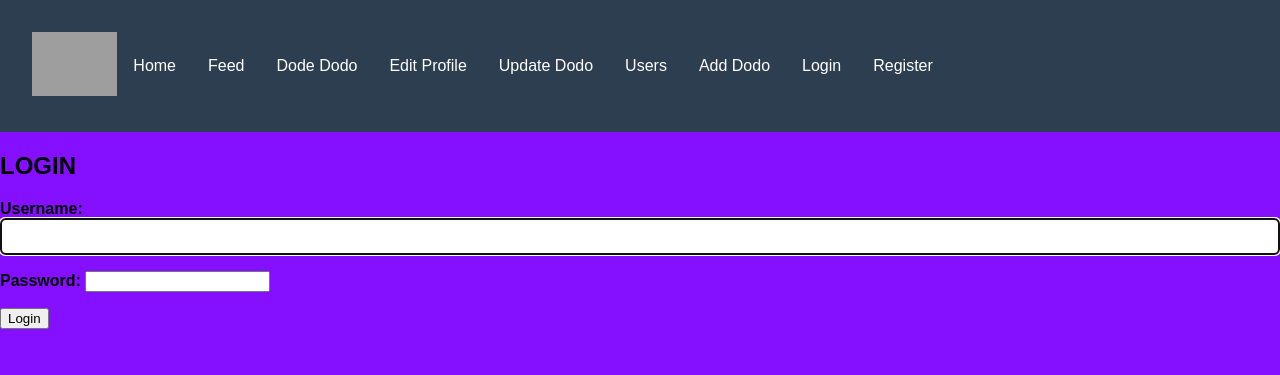
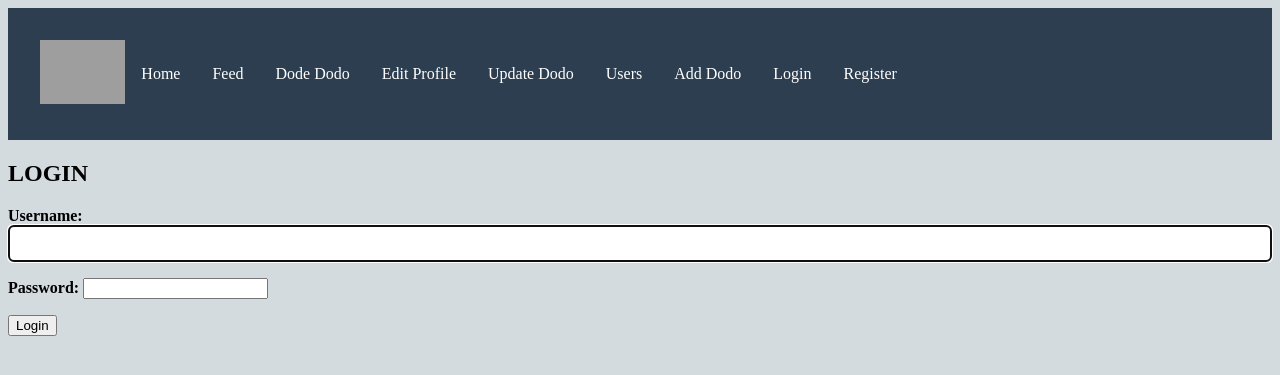
Before and after one commit to RylanRRB/Dodo_Django_Rylan_en_Semih, a Django app: a page that uses dodo/base/templates/base/base.html in a window 1280 px wide. Shown: the top 375 px of the page. Run offline with Django 5.2, Linux system fonts and the light colour scheme; grey boxes are pictures that could not be loaded.

Commit message:
login positie menubalk

```diff
--- a/dodo/base/static/base/css/menu.css
+++ b/dodo/base/static/base/css/menu.css
@@ -1,6 +1,4 @@
-/* Add this CSS to your existing CSS file */
-
-body {
+.body {
     margin: 0;
     font-family: Arial, sans-serif;
 }
@@ -50,7 +48,7 @@ a:hover {
     margin: 0 0.5rem;
 }
 
-/* feed page tories */
+/* feed page stories */
 .feed-container {
     display: grid;
     gap: 20px;
@@ -131,7 +129,7 @@ a:hover {
 }
 
 
-/* add dodo pagina */
+/* add dodo page */
 .add-dodo-form {
     max-width: 500px;
     margin: 0 auto;
--- a/dodo/base/static/base/css/styles.css
+++ b/dodo/base/static/base/css/styles.css
@@ -1,3 +1,3 @@
 body {
-    background-color: rgb(132, 16, 255);
+    background-color: rgba(168, 182, 189, 0.489);
 }
```
